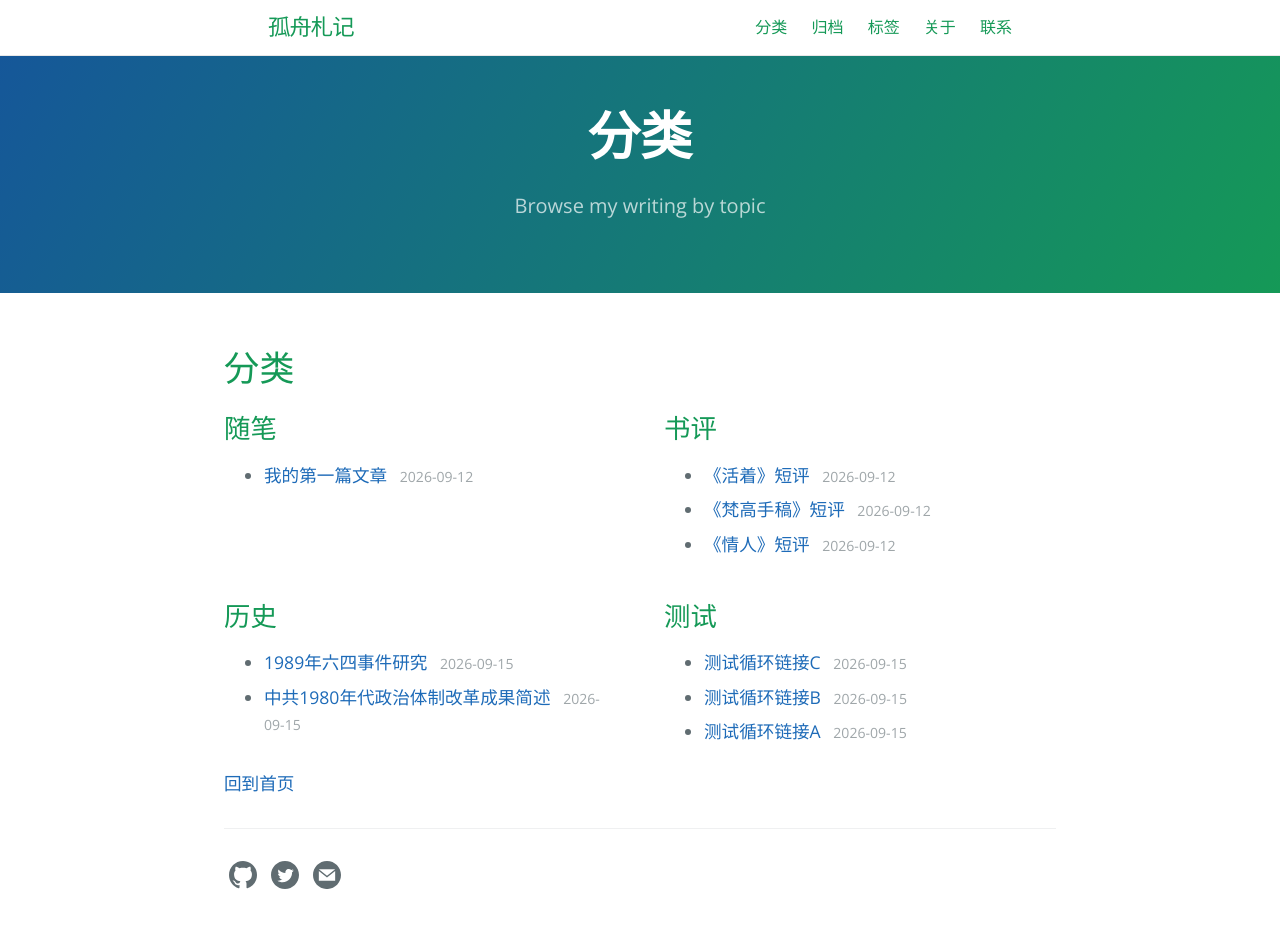
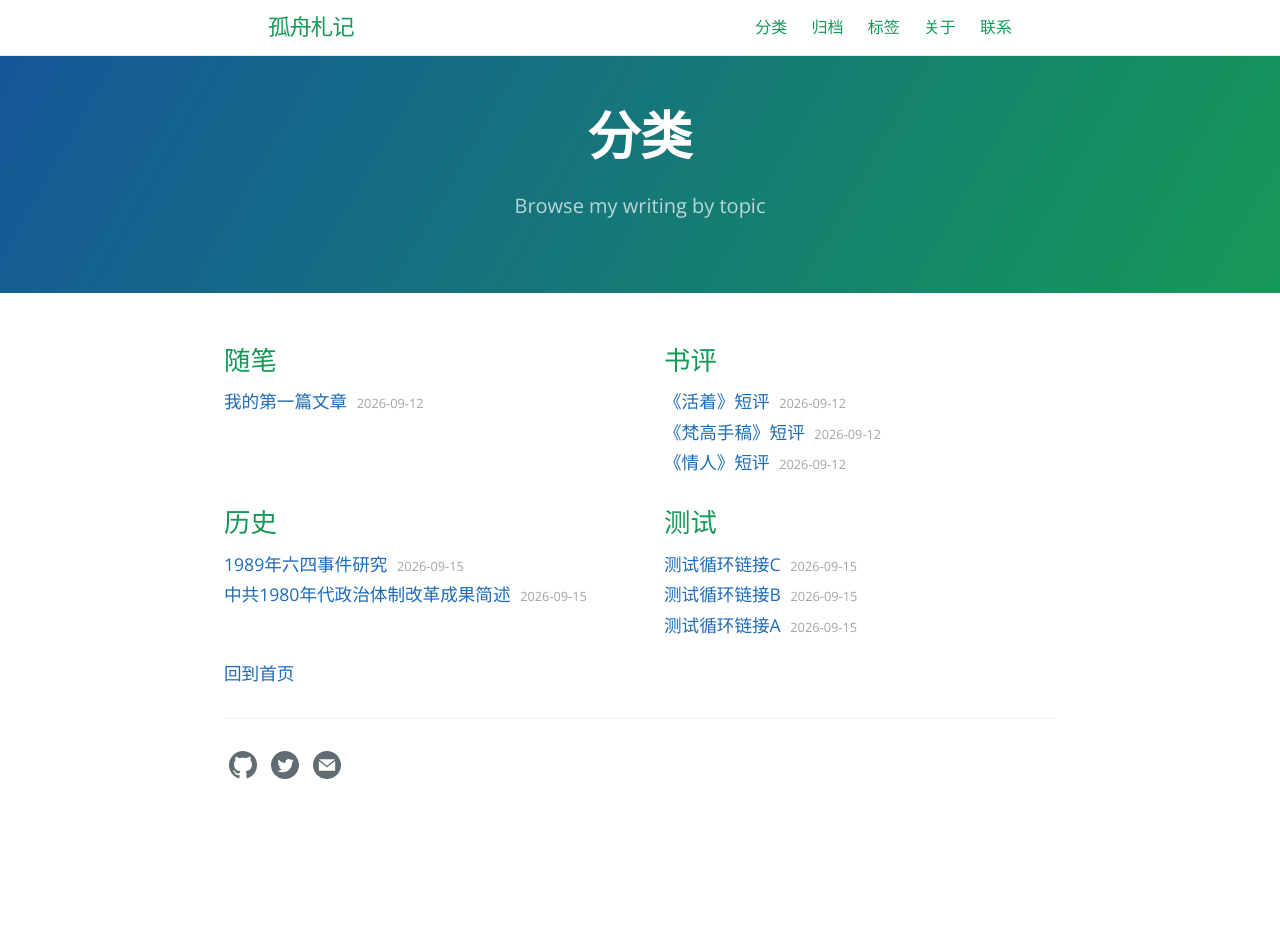
Before and after one commit to mawenqian1992/mawenqian1992.github.io, a Jekyll site: the page built from categories.md, in a window 1280 px wide. Built offline with Jekyll 4.4.1, drawn with Linux system fonts in a browser that asks for light colours; after the commit the page ends 900 px from its top, so only the background shows below that.

Commit message:
0917-0923

```diff
--- a/assets/css/style.scss
+++ b/assets/css/style.scss
@@ -26,25 +26,33 @@
 .category-grid {
   display: grid;
   grid-template-columns: repeat(2, 1fr);
-  gap: 2rem 3rem;
+  gap: 1.5rem 3rem;
 }
 
 .category-item h2 {
   margin-top: 0;
-  margin-bottom: 0.8rem;
-}
-
-.category-item ul {
-  margin-bottom: 0;
-}
-
-.category-item li {
   margin-bottom: 0.5rem;
 }
 
-.category-item small {
-  margin-left: 0.5rem;
+.category-post {
+  display: flex;
+  align-items: baseline;
+  margin-bottom: 0.25rem;
+  line-height: 1.5;
+}
+
+.category-post a {
+  min-width: 0;
+  overflow: hidden;
+  text-overflow: ellipsis;
+  white-space: nowrap;
+}
+
+.category-post small {
+  flex-shrink: 0;
+  margin-left: 0.6rem;
   opacity: 0.6;
+  font-size: 0.8rem;
 }
 
 @media screen and (max-width: 42em) {
--- a/categories.md
+++ b/categories.md
@@ -7,8 +7,6 @@ ref: categories
 order: 0
 ---
 
-# 分类
-
 <div class="category-grid">
 
 {% for category in site.categories %}
@@ -17,14 +15,14 @@ order: 0
 
 <h2>{{ category[0] }}</h2>
 
-<ul>
+<div class="category-posts">
     {% for post in category[1] limit:3 %}
-    <li>
-        <a href="{{ post.url | relative_url }}">{{ post.title }}</a>
+    <div class="category-post">
+        <a href="{{ post.url | relative_url }}" title="{{ post.title }}">{{ post.title }}</a>
         <small>{{ post.date | date: "%Y-%m-%d" }}</small>
-    </li>
+    </div>
     {% endfor %}
-</ul>
+</div>
 
 </div>
 
```
